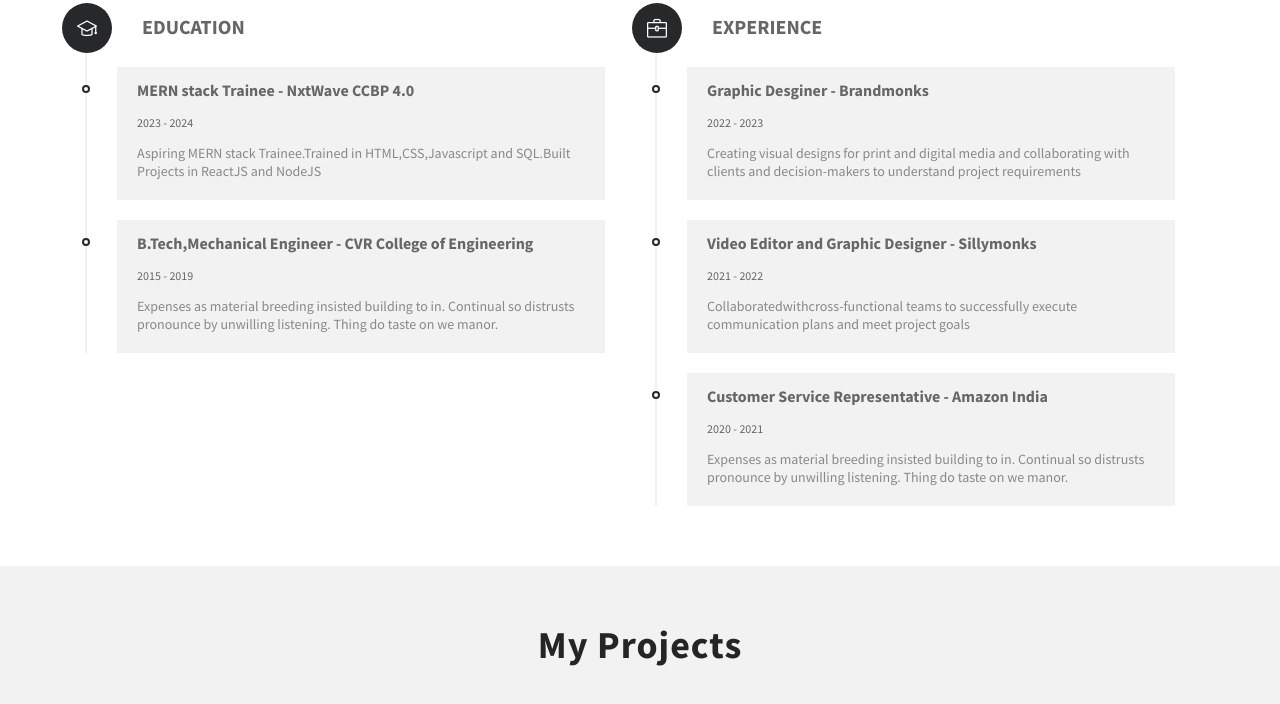
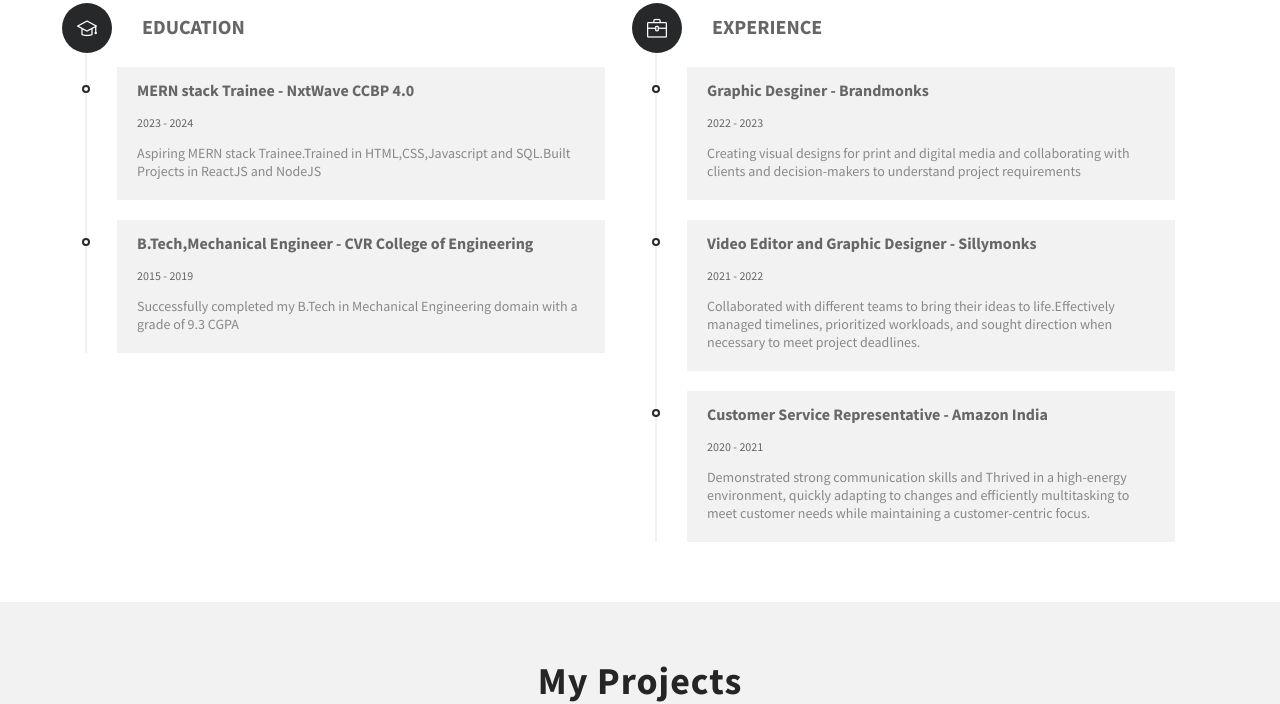
Before and after one commit to siddharthcode98/MyPortfolio_website, a plain HTML site: page index.html in a window 1280 px wide. Shown: the part 1993-2697 px from the top of the page. Drawn offline with Linux system fonts and the light colour scheme; files whose address does not match are found by name.

Commit message:
second commit

```diff
--- a/index.html
+++ b/index.html
@@ -281,7 +281,7 @@
                   <div class="content-text">
                     <h3 class="line-title">B.Tech,Mechanical Engineer - CVR College of Engineering</h3>
                     <span>2015 - 2019</span>
-                    <p class="line-text">Expenses as material breeding insisted building to in. Continual so distrusts pronounce by unwilling listening. Thing do taste on we manor.</p>
+                    <p class="line-text">Successfully completed my B.Tech in Mechanical Engineering domain with a grade of 9.3 CGPA</p>
                   </div>
                 </li>
                 <!-- <li>
@@ -313,14 +313,14 @@
                   <div class="content-text">
                     <h3 class="line-title">Video Editor and Graphic Designer - Sillymonks</h3>
                     <span>2021 - 2022</span>
-                    <p class="line-text">Collaboratedwithcross-functional teams to successfully execute communication plans and meet project goals</p>
+                    <p class="line-text">Collaborated with different teams to bring their ideas to life.Effectively managed timelines, prioritized workloads, and sought direction when necessary to meet project deadlines.</p>
                   </div>
                 </li>
                 <li>
                   <div class="content-text">
                     <h3 class="line-title">Customer Service Representative - Amazon India</h3>
                     <span>2020 - 2021</span>
-                    <p class="line-text">Expenses as material breeding insisted building to in. Continual so distrusts pronounce by unwilling listening. Thing do taste on we manor.</p>
+                    <p class="line-text">Demonstrated strong communication skills and  Thrived in a high-energy environment, quickly adapting to changes and efficiently multitasking to meet customer needs while maintaining a customer-centric focus.</p>
                   </div>
                 </li>
               </ul>
@@ -384,7 +384,7 @@
                       <a class="lightbox preview" href="https://github.com/siddharthcode98/covid19Dashboard_miniproject.git" target="_blank">
                         <i class="icon-social-github"></i>
                       </a>
-                      <a class="link" href="#">
+                      <a class="link" href="https://siddharthvaddemanicoviddashboard.netlify.app" target="_blank">
                         <i class="icon-link"></i>
                       </a>
                     </div>
```
